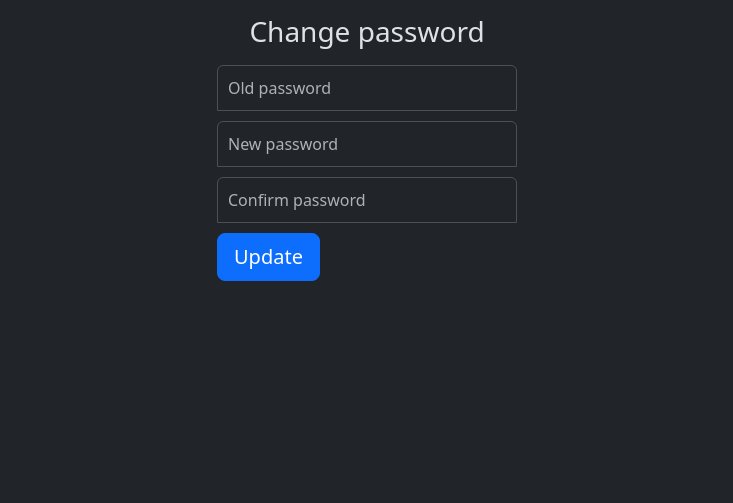
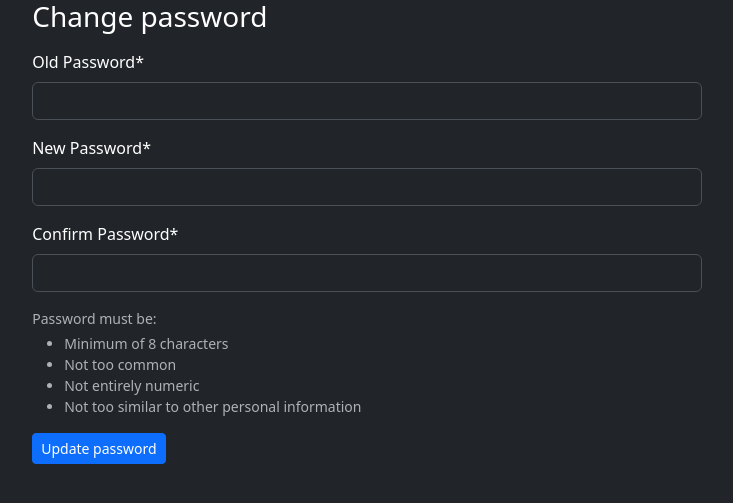
Before and after one commit to sam1-khan/attendance_app, a Django app: page /reset/1/1/ in a window 1280 px wide. Shown: the top 503 px of the page, without its empty margins (273-1006 px from the left). Run offline with Django 4.2, Linux system fonts and the light colour scheme; parts of the project's set-up code (start-up, migrations or seed data) failed here and were passed over; some libraries are stand-ins or nearby versions.

Commit message:
Successfully made changes in password reset ui & set 1 hour token expiration

```diff
--- a/attendance_project/attendance/templates/password_reset/password_change.html
+++ b/attendance_project/attendance/templates/password_reset/password_change.html
@@ -1,51 +1,34 @@
 {% extends 'base_bootstrap.html' %}
-
 {% block content %}
-<style type="text/css">
-  .form-signin {
-    width: 100%;
-    max-width: 330px;
-    padding: 15px;
-    margin: auto;
-  }
-  .form-signin .checkbox {
-    font-weight: 400;
-  }
-  .form-signin .form-control {
-    position: relative;
-    box-sizing: border-box;
-    height: auto;
-    padding: 10px;
-    font-size: 16px;
-  }
-  .form-signin .form-control:focus {
-    z-index: 2;
-  }
-  .form-signin input[type="password"] {
-    margin-bottom: 10px;
-    border-bottom-right-radius: 0;
-    border-bottom-left-radius: 0;
-  }
-  .h3{
-    text-align: center;
-  }
-</style>
-
-
-<form id="id_password_change_form" method="POST" class="form-signin">{% csrf_token %}
-  <h1 class="h3 mb-3 font-weight-normal">Change password</h1>
-    <input name="old_password" class="form-control" placeholder="Old password" type="password" id="id_old_password" required="true">
-    <input name="new_password1" class="form-control" placeholder="New password" type="password" id="id_new_password1" required="true">
-    <input name="new_password2" class="form-control" placeholder="Confirm password" type="password" id="id_new_password2" required="true">
-
+  <form id="id_password_change_form" class="text-white" style="margin: auto; width: 60%" method="POST">
+    {% csrf_token %}
+    <h1 class="h3 mb-3 font-weight-normal">Change password</h1>
+    <div class="mb-3">
+      <label for="old_password" class="form-label">Old Password*</label>
+      <input type="password" name="old_password" class="form-control" id="id_old_password" required="true">
+    </div>
+    <div class="mb-3">
+      <label for="new_password1" class="form-label">New Password*</label>
+      <input name="new_password1" type="password" class="form-control" id="id_new_password1" required="true">
+    </div>
+    <div class="mb-3">
+      <label for="new_password2" class="form-label">Confirm Password*</label>
+      <input name="new_password2" type="password" class="form-control" id="id_new_password2" required="true">
+    </div>
+    <div id="passwordHelp" class="form-text mb-1">
+    Password must be:
+    <ul class="mt-1">
+      <li>Minimum of 8 characters</li>
+      <li>Not too common</li>
+      <li>Not entirely numeric</li>
+      <li>Not too similar to other personal information</li>
+    </ul>
+    </div>
     {% for field in form %}
-      {% for error in field.errors %}
-        <p style="color: red">{{ error }}</p>
-      {% endfor %}
+    {% for error in field.errors %}
+      <p style="color: red">{{ error }}</p>
     {% endfor %}
-
-  <button id="id_submit_btn" class="btn btn-lg btn-primary btn-block" type="submit">Update</button>
-</form>
-
-
+    {% endfor %}
+    <button id="id_submit_btn" type="submit" class="btn btn-primary btn-sm" type="submit">Update password</button>
+  </form>
 {% endblock %}
--- a/attendance_project/attendance/templates/password_reset/password_change_done.html
+++ b/attendance_project/attendance/templates/password_reset/password_change_done.html
@@ -2,9 +2,9 @@
 
 {% block content %}
 
-<div class="container">
+<div style="margin: auto; width: 60%">
 	<div class="d-flex flex-column">
-		<p class="m-auto">Your password has been Updated.</p>
+		<p class="m-auto text-white">Your password has been Updated.</p>
 	</div>
 </div>
 
--- a/attendance_project/attendance/templates/password_reset/password_reset_complete.html
+++ b/attendance_project/attendance/templates/password_reset/password_reset_complete.html
@@ -1,12 +1,8 @@
 {% extends 'base_bootstrap.html' %}
-
-
 {% block content %}
-
-<div class="container">
+<div class="text-white" style="margin: auto; width: 60%">
 	<div class="d-flex flex-column">
 		<p class="m-auto">Your password has been reset. You may go ahead and <a href="{% url 'login' %}">sign in</a> now.</p>
 	</div>
 </div>
-
 {% endblock %}
--- a/attendance_project/attendance/templates/password_reset/password_reset_email.html
+++ b/attendance_project/attendance/templates/password_reset/password_reset_email.html
@@ -7,6 +7,8 @@ click the link below:
 If clicking the link above doesn't work, please copy and paste the URL in a new browser
 window instead.
 
+The above link will expire after an hour.
+
 Sincerely,
-The Open-Chat Team
+The Attendance App Team
 {% endautoescape %}
--- a/attendance_project/attendance/templates/registration/login_social.html
+++ b/attendance_project/attendance/templates/registration/login_social.html
@@ -30,6 +30,7 @@
 {{ form|crispy }}
 <input type="submit" class="btn btn-primary" value="Login Locally" />
 <input type="hidden" name="next" value="{{ next }}" />
+<a class="mx-2 px-1" href="{% url 'password_reset' %}">Forgot Password?</a>
 </form>
 
 {% if settings.SOCIAL_AUTH_GITHUB_KEY %}
--- a/attendance_project/attendance_project/settings.py
+++ b/attendance_project/attendance_project/settings.py
@@ -29,6 +29,7 @@ DEBUG = True
 
 ALLOWED_HOSTS = ['*']
 AUTH_USER_MODEL = "attendance.Employee"
+PASSWORD_RESET_TIMEOUT = 3600
 
 
 # Application definition
```
Also changed, not shown: attendance_project/attendance/templates/password_reset/password_reset_done.html (+4 -8 lines), attendance_project/attendance/templates/password_reset/password_reset_form.html (+6 -40 lines), attendance_project/attendance/templates/registration/login.html (+3 -5 lines), attendance_project/db.sqlite3.
